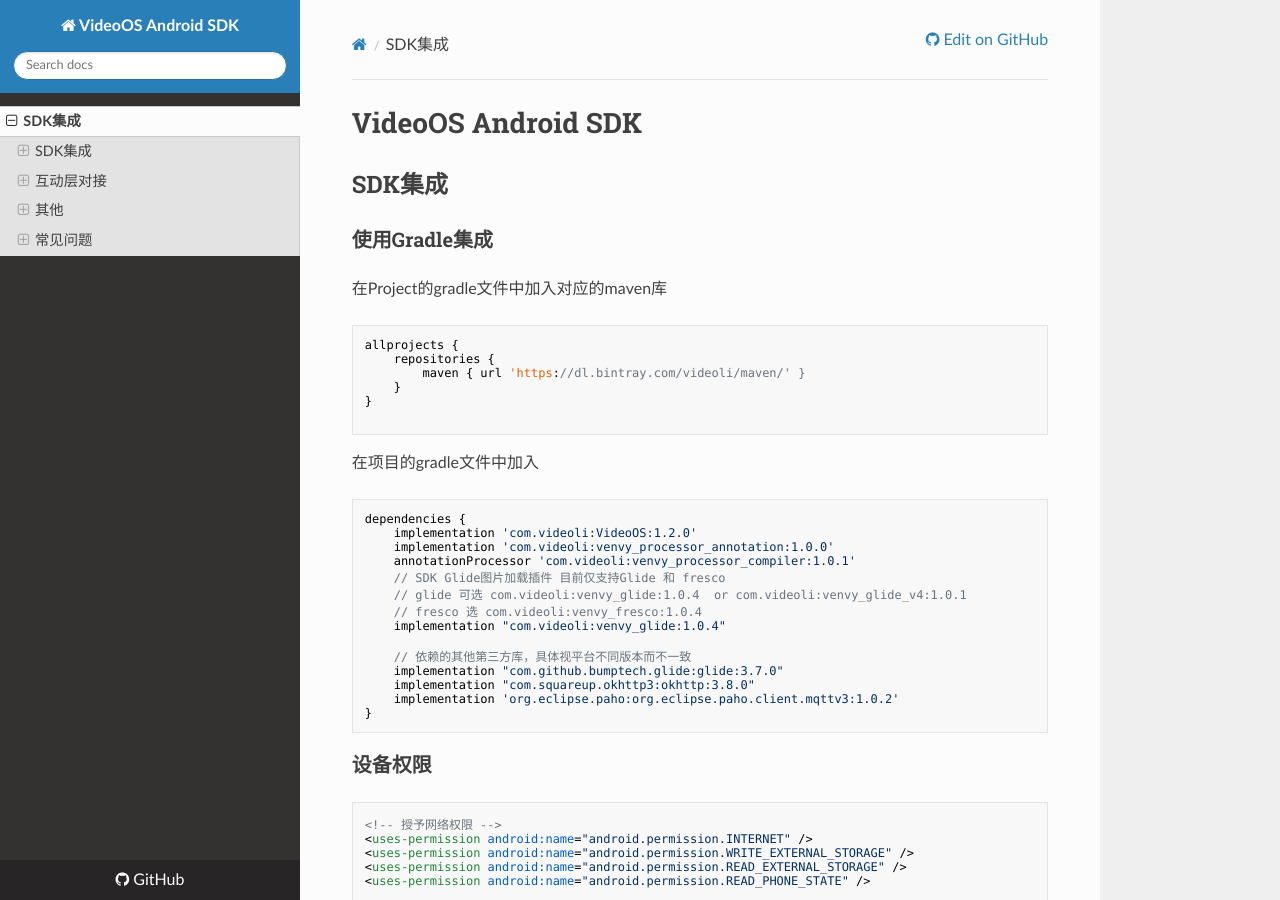
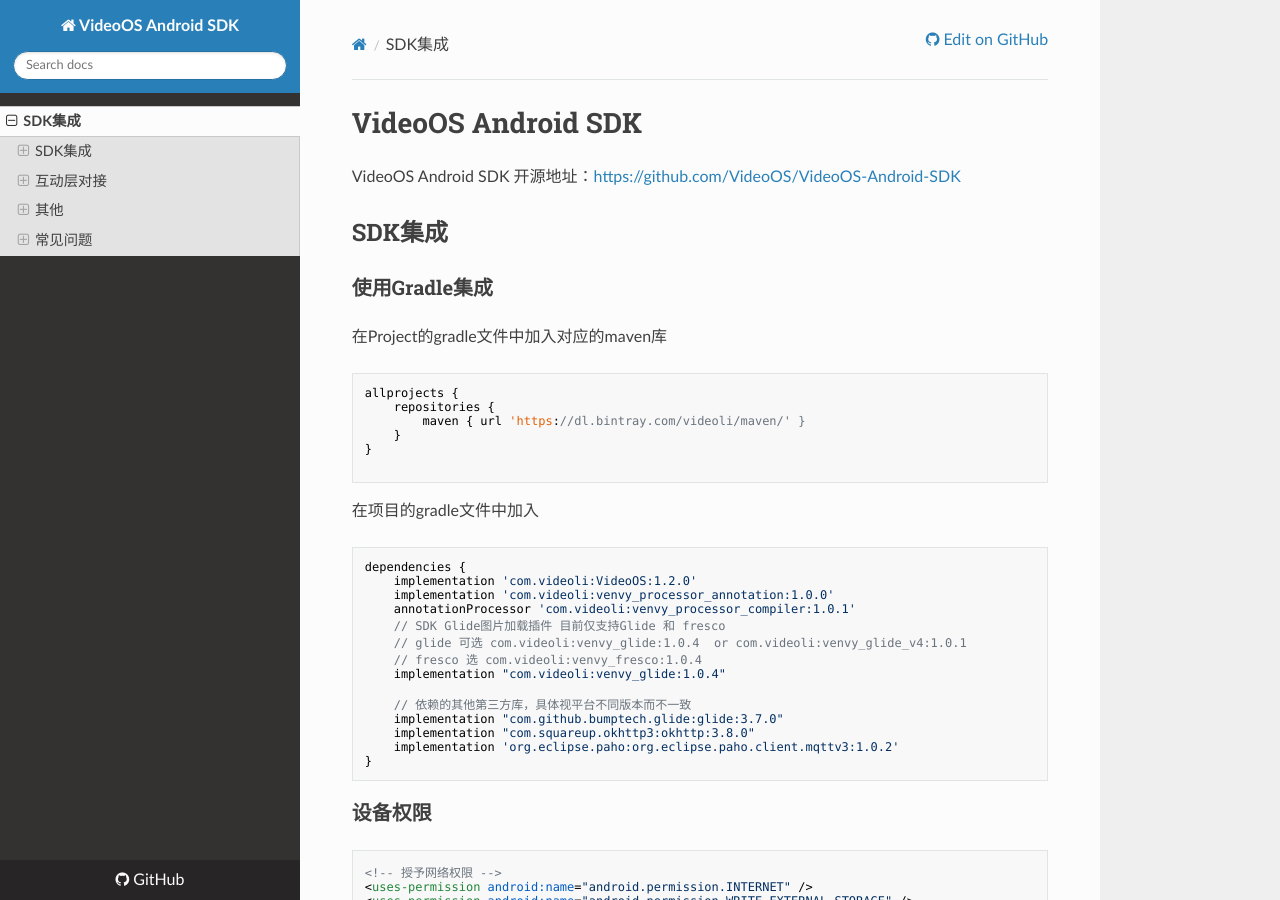
Before and after one commit to VideoOS/VideoOS-Android-SDK, an MkDocs documentation site: the page built from docs/index.md, in a window 1280 px wide and 900 px high. Built offline with MkDocs 1.6.1, drawn with Linux system fonts in a browser that asks for light colours; nearby versions of some CDN libraries.

Commit message:
添加github地址

```diff
--- a/docs/index.md
+++ b/docs/index.md
@@ -1,4 +1,5 @@
 # VideoOS Android SDK
+VideoOS Android SDK 开源地址：[https://github.com/VideoOS/VideoOS-Android-SDK](https://github.com/VideoOS/VideoOS-Android-SDK)
 
 ## SDK集成
 
```
